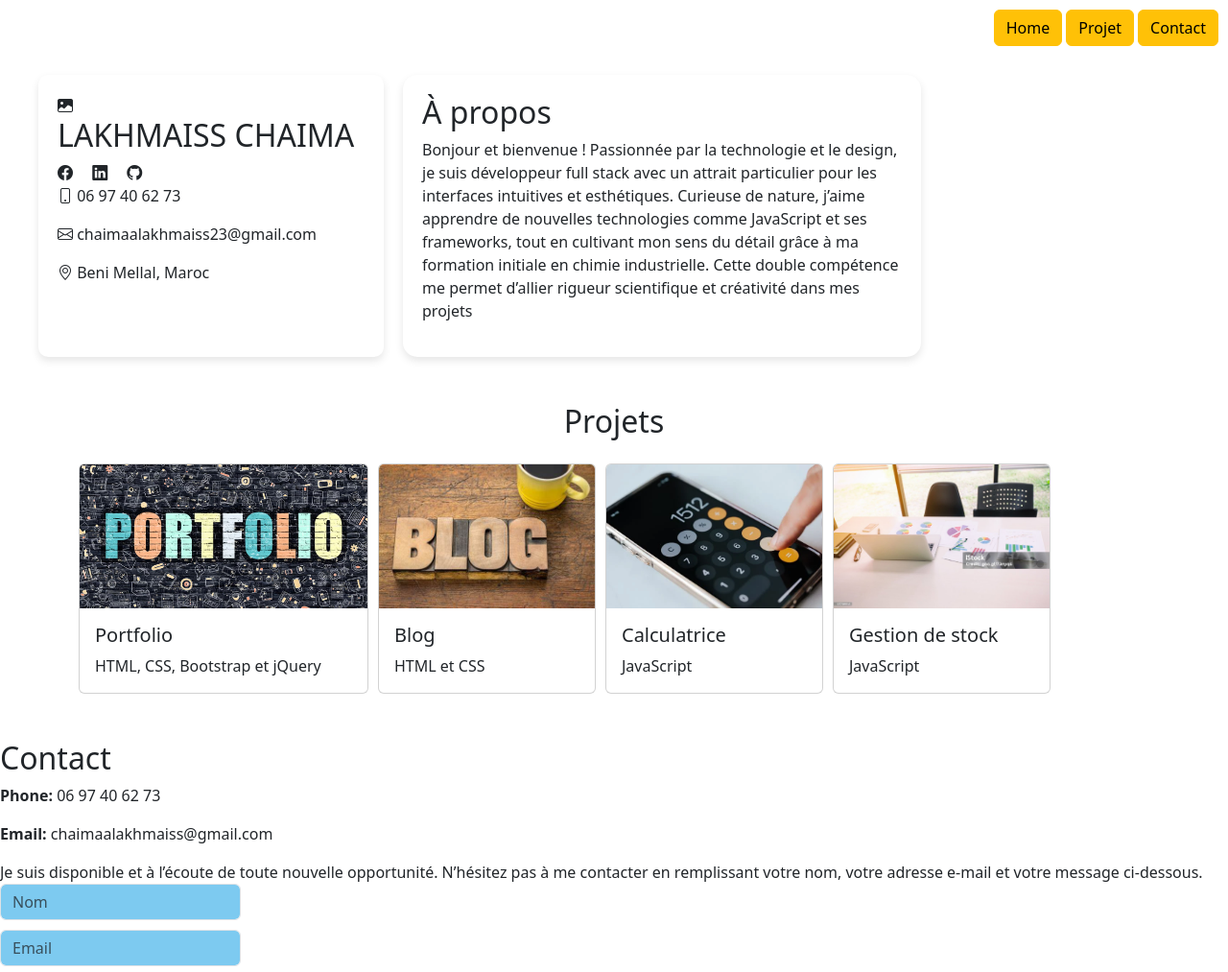
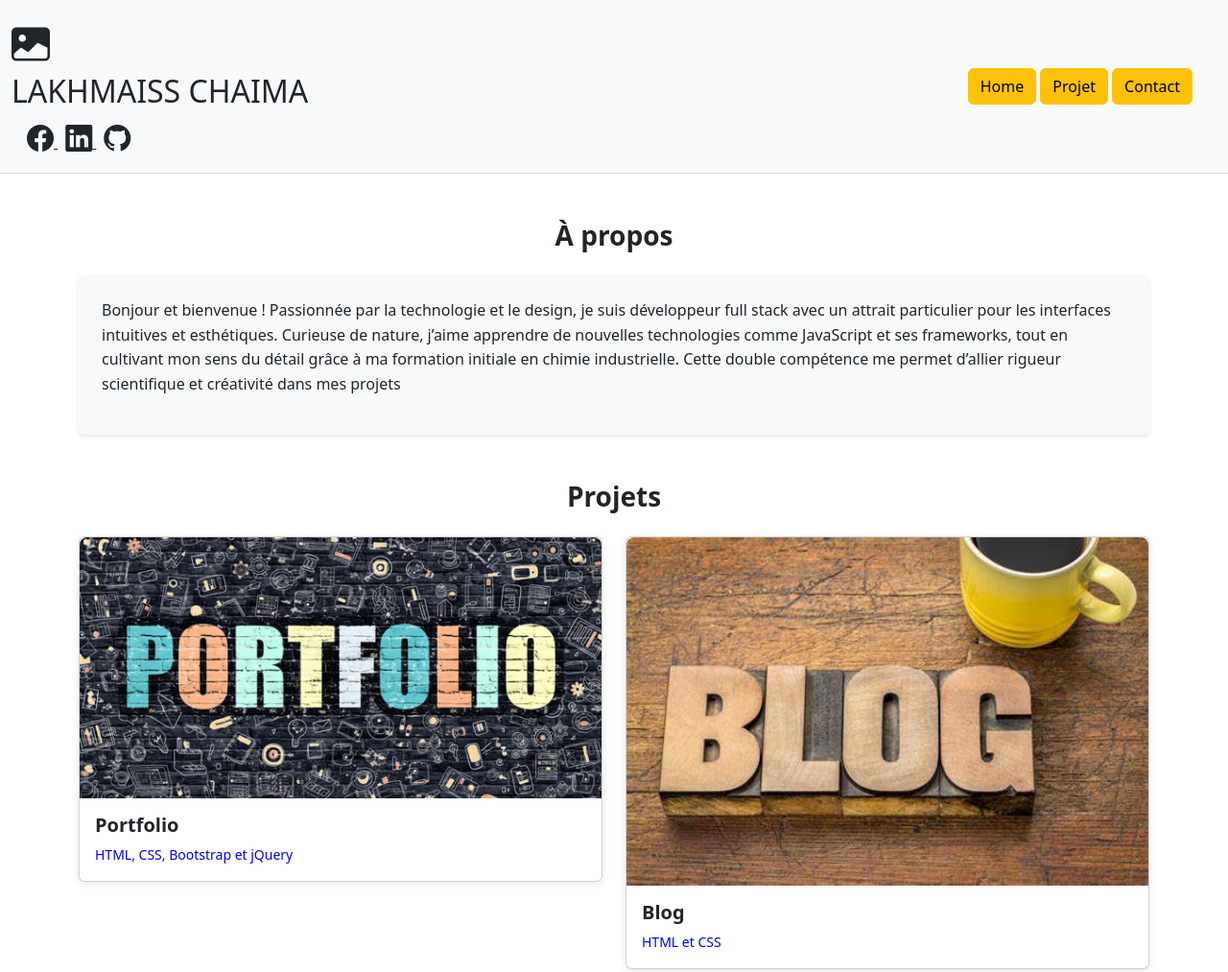
Before and after one commit to LAKHMAISS-CHAIMA/my_portfolio, a website: page index.html in a window 1280 px wide. Shown: the top 1013 px of the page at 96% size. Drawn offline with nearby package versions, Linux system fonts and the light colour scheme.

Commit message:
second version

```diff
--- a/index.html
+++ b/index.html
@@ -1,59 +1,64 @@
 <!DOCTYPE html>
-<html lang="fr">
+
 <head>
     <meta charset="UTF-8">
     <meta name="viewport" content="width=device-width, initial-scale=1.0">
     <title>Portfolio Simplifié</title>
     <link rel="stylesheet" href="styles.css">
     <link rel="stylesheet" href="https://cdn.jsdelivr.net/npm/bootstrap@5.3.0-alpha1/dist/css/bootstrap.min.css">
-    <link rel="stylesheet" href="https://cdnjs.cloudflare.com/ajax/libs/bootstrap-icons/1.5.0/font/bootstrap-icons.min.css">
+    <link rel="stylesheet"
+        href="https://cdnjs.cloudflare.com/ajax/libs/bootstrap-icons/1.5.0/font/bootstrap-icons.min.css">
 </head>
+
 <body>
+    <header class="container-fluid bg-light py-3">
+        <div class="d-flex align-items-center justify-content-between">
+
+            <div class="profile">
+                <i class="bi bi-image-fill fs-1"></i>
+                <h2>LAKHMAISS CHAIMA</h2>
+                <div class="ms-3">
+                    <a href="https://facebook.com/YourPage" class="me-2 text-dark" target="_blank">
+                        <i class="bi bi-facebook fs-3"></i>
+                    </a>
+                    <a href="https://linkedin.com/in/Chaimaa Lakhmaiss" class="me-2 text-dark" target="_blank">
+                        <i class="bi bi-linkedin fs-3"></i>
+                    </a>
+                    <a href="https://github.com/LAKHMAISS-CHAIMA" class="text-dark" target="_blank">
+                        <i class="bi bi-github fs-3"></i>
+                    </a>
+                </div>
+
+            </div>
+
+            <nav>
+                <a href="#Home" class="btn btn-warning">Home</a>
+                <a href="#Project" class="btn btn-warning">Projet</a>
+                <a href="#contact" class="btn btn-warning">Contact</a>
+            </nav>
 
 
-    <header class="naviguer">
-        <nav>
-            <a href="index.html" class="btn btn-warning">Home</a>
-            <a href="index.html" class="btn btn-warning">Projet</a>
-            <a href="index.html" class="btn btn-warning">Contact</a>
-        </nav>
+
     </header>
 
 
-<main>
-
-    <section class="profile">
-        <div class="profile-card">
-            <i class="bi bi-image-fill"></i>
-            <h2>LAKHMAISS CHAIMA</h2>
-            <div class="Acceuil">
-                <i class="bi bi-facebook"></i>
-                <i class="bi bi-linkedin mx-3"></i>
-                <i class="bi bi-github"></i>
-            </div>
-            <div class="info">
-                <p><i class="bi bi-phone"></i> 06 97 40 62 73</p>
-                <p><i class="bi bi-envelope"></i> chaimaalakhmaiss23@gmail.com</p>
-                <p><i class="bi bi-geo-alt"></i> Beni Mellal, Maroc</p>
-            </div>
-        </div>
-
-        <div class="about-me">
-            <h2>À propos</h2>
-            <p>Bonjour et bienvenue !   Passionnée par la technologie et le design, je suis développeur full stack avec un attrait
+    <section class="container my-5">
+        <h2 class="text-center mb-4">À propos</h2>
+        <div class="p-4 bg-light rounded">
+            <p>Bonjour et bienvenue ! Passionnée par la technologie et le design, je suis développeur full stack avec un
+                attrait
                 particulier pour les interfaces intuitives et esthétiques. Curieuse de nature, j’aime apprendre
                 de nouvelles technologies comme JavaScript et ses frameworks, tout en cultivant mon sens du
                 détail grâce à ma formation initiale en chimie industrielle. Cette double compétence me permet
                 d’allier rigueur scientifique et créativité dans mes projets</p>
         </div>
     </section>
-</main>
 
 
-    <section class="container my-5">
+    <section id="projets" class="container my-5">
         <h2 class="text-center mb-4">Projets</h2>
-
-            <div class="cards">
+        <div class="row g-4">
+            <div class="col-md-6">
                 <div class="card">
                     <img src="images/2cf0zrkr.png" class="card-img-top" alt="Portfolio">
                     <div class="card-body">
@@ -61,6 +66,8 @@
                         <p class="card-text">HTML, CSS, Bootstrap et jQuery</p>
                     </div>
                 </div>
+            </div>
+            <div class="col-md-6">
                 <div class="card">
                     <img src="images/blog.jpg" class="card-img-top" alt="Image du Blog">
                     <div class="card-body">
@@ -68,6 +75,8 @@
                         <p class="card-text">HTML et CSS</p>
                     </div>
                 </div>
+            </div>
+            <div class="col-md-6">
                 <div class="card">
                     <img src="images/calculatrice..webp" class="card-img-top" alt="Image de la Calculatrice">
                     <div class="card-body">
@@ -75,37 +84,48 @@
                         <p class="card-text">JavaScript</p>
                     </div>
                 </div>
+            </div>
+            <div class="col-md-6">
                 <div class="card">
-                    <img src="images/gestion de sock.jpg"class="card-img-top" alt="Image de Gestion de stock">
+                    <img src="images/gestion de sock.jpg" class="card-img-top" alt="Image de Gestion de stock">
                     <div class="card-body">
                         <h5 class="card-title">Gestion de stock</h5>
                         <p class="card-text">JavaScript</p>
                     </div>
                 </div>
             </div>
+        </div>
     </section>
 
 
-    <section class="section">
-        <h2 class="contact">Contact</h2>
-        <div class="row ">
+    <section id="contact" class="container my-5">
+        <h2 class="text-center mb-4">Contact</h2>
+        <div class="row">
             <div class="col-md-6">
-                <p><strong>Phone:</strong> 06 97 40 62 73</p>
-                <p><strong>Email:</strong> chaimaalakhmaiss@gmail.com</p>
+                <div class="p-4 bg-light rounded">
+                    <p><strong>Téléphone :</strong> 06 97 40 62 73</p>
+                    <p><strong>Email :</strong>chaimaalakhmaiss23@gmail.com</p>
+                </div>
             </div>
-            <div class="message">Je suis disponible et à l’écoute de toute nouvelle opportunité. N’hésitez pas à me contacter en
-                remplissant votre nom, votre adresse e-mail et votre message ci-dessous.</div>
             <div class="col-md-6">
-                <form class="input-section">
-                    <input type="text" class="form-control" placeholder="Nom">
-                    <input type="email" class="form-control" placeholder="Email">
-                    <textarea class="form-control" rows="4" placeholder="Message"></textarea>
-                    <button type="submit" class="btn btn-primary" id="submitBtn">Envoyer</button>
+                <form>
+                    <div class="mb-3">
+                        <label for="nom" class="form-label">Nom</label>
+                        <input type="text" class="form-control" id="nom" required>
+                    </div>
+                    <div class="mb-3">
+                        <label for="email" class="form-label">Email</label>
+                        <input type="email" class="form-control" id="email" required>
+                    </div>
+                    <div class="mb-3">
+                        <label for="message" class="form-label">Message</label>
+                        <textarea class="form-control" id="message" rows="5" required></textarea>
+                    </div>
+                    <button type="submit" class="btn btn-primary">Envoyer</button>
                 </form>
             </div>
         </div>
     </section>
-
 
     <footer>
         <p>&copy; 2025 Mon Portfolio</p>
@@ -114,4 +134,5 @@
     <script src="https://code.jquery.com/jquery-3.6.0.min.js"></script>
     <script src="script.js"></script>
 </body>
+
 </html>
--- a/script.js
+++ b/script.js
@@ -1 +1,16 @@
-$
+
+$(document).ready(function() {
+    $('header nav a').on('click', function(event) {
+        event.preventDefault();
+        var target = $(this).attr('href');
+        $('html, body').animate({
+            scrollTop: $(target).offset().top
+        }, 800);
+    });
+
+    $('form').on('submit', function(event) {
+        event.preventDefault();
+        alert('Merci de nous avoir contactés. Nous vous répondrons bientôt !');
+        $(this).trigger('reset');
+    });
+});
--- a/styles.css
+++ b/styles.css
@@ -1,101 +1,83 @@
-* {
-    padding: 0;
-    margin: 0;
-    box-sizing: border-box;
-}
-
-body {
-    font-family: Arial, Helvetica, sans-serif;
-
-}
 
 header {
-    background-color:rgb(255, 255, 255);
+    border-bottom: 1px solid #ddd;
+    display: inline-block;
+}
+header nav {
     padding: 10px 10px;
     text-align: end;
+    display: inline-block;
+    margin-right: 15px;
+    text-decoration: none;
+    color: #fcfbfb;
 }
-
-.profile{
-    display: flex;
-    gap: 20px;
-    margin: 20px auto;
-    max-width: 1200px;
-    background-color:rgb(255, 255, 255);
-
+header nav a:hover {
+    text-decoration: underline;
 }
 
 
-.profile-card {
-    background-color: #ffffff;
-    padding: 20px;
-    border-radius: 10px;
-    box-shadow: 0 4px 8px rgba(0, 0, 0, 0.1);
-    width: 30%;
+section {
+    margin-bottom: 40px;
 }
-
-.about-me {
-    background-color: #ffffff;
-    border-radius: 15px;
-    padding: 20px;
-    box-shadow: 0 4px 8px rgba(0, 0, 0, 0.1);
-    width: 45%;
-
-
+section h2 {
+    margin-bottom: 20px;
+    font-size: 28px;
+    font-weight: bold;
 }
-.cards {
-    display: block;
-    flex-wrap:wrap;
-    gap: 10px;
-    justify-content:flex-end;
-    display:inline-flex;
-}
-.cards .card img {
-    height: 150px;
-    object-fit: cover;
-}
-.cards:hover {
-    transform: translateY(-10px);
-}
-.message{
-    display:flex;
-    justify-content: space-between;
-    gap: 100px;
-    display:inline-flex;
+section p {
+    font-size: 16px;
+    line-height: 1.6;
 }
 
 
-.input-section input, .input-section textarea {
-    margin-bottom: 10px;
-    width: 40%;
-    display: flex;
-    gap: 10px;
-    background-color:rgb(125, 202, 240);
+section .bg-light {
+    padding: 20px;
+    border-radius: 8px;
+    box-shadow: 0 2px 4px rgba(0, 0, 0, 0.1);
 }
 
-.section{
-align-self:flex-end;
 
+.card {
+    border: none;
+    box-shadow: 0 2px 8px rgba(0, 0, 0, 0.1);
+    border-radius: 8px;
+    background-color: rgb(255, 145, 2);
+}
+.card img {
+    border-top-left-radius: 8px;
+    border-top-right-radius: 8px;
+}
+.card-title {
+    font-size: 20px;
+    font-weight: bold;
+}
+.card-text {
+    font-size: 14px;
+    color: blue;
 }
 
-footer {
-    background-color: #ffab04;
-    text-align: center;
-    padding: 10px 0;
-    margin-top: 20px;
+
+#contact .bg-light {
+    padding: 20px;
+    border-radius: 8px;
+    box-shadow: 0 2px 4px rgba(0, 0, 0, 0.1);
+}
+form .form-control {
+    border-radius: 5px;
+}
+form button {
+    border-radius: 5px;
+    padding: 10px 20px;
 }
 
-button.animate {
-    animation: bounce 0.5s ease;
-}
 
-@keyframes bounce {
-    0% {
-        transform: scale(1);
+@media (max-width: 768px) {
+    header .d-flex {
+        flex-direction: column;
+        align-items: flex-start;
     }
-    50% {
-        transform: scale(1.1);
-    }
-    100% {
-        transform: scale(1);
+    header nav ul li {
+        display: block;
+        margin-bottom: 10px;
     }
 }
```
Also changed, not shown: 2 other files.
